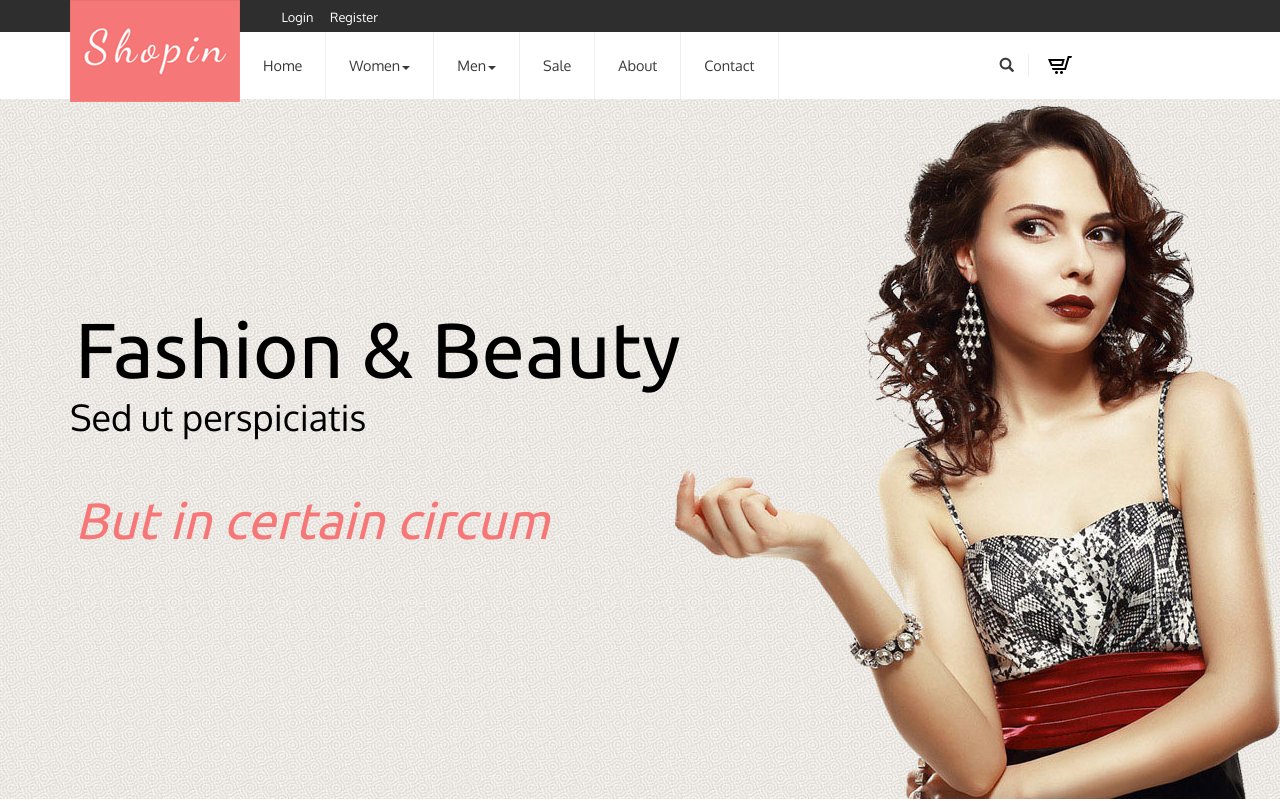
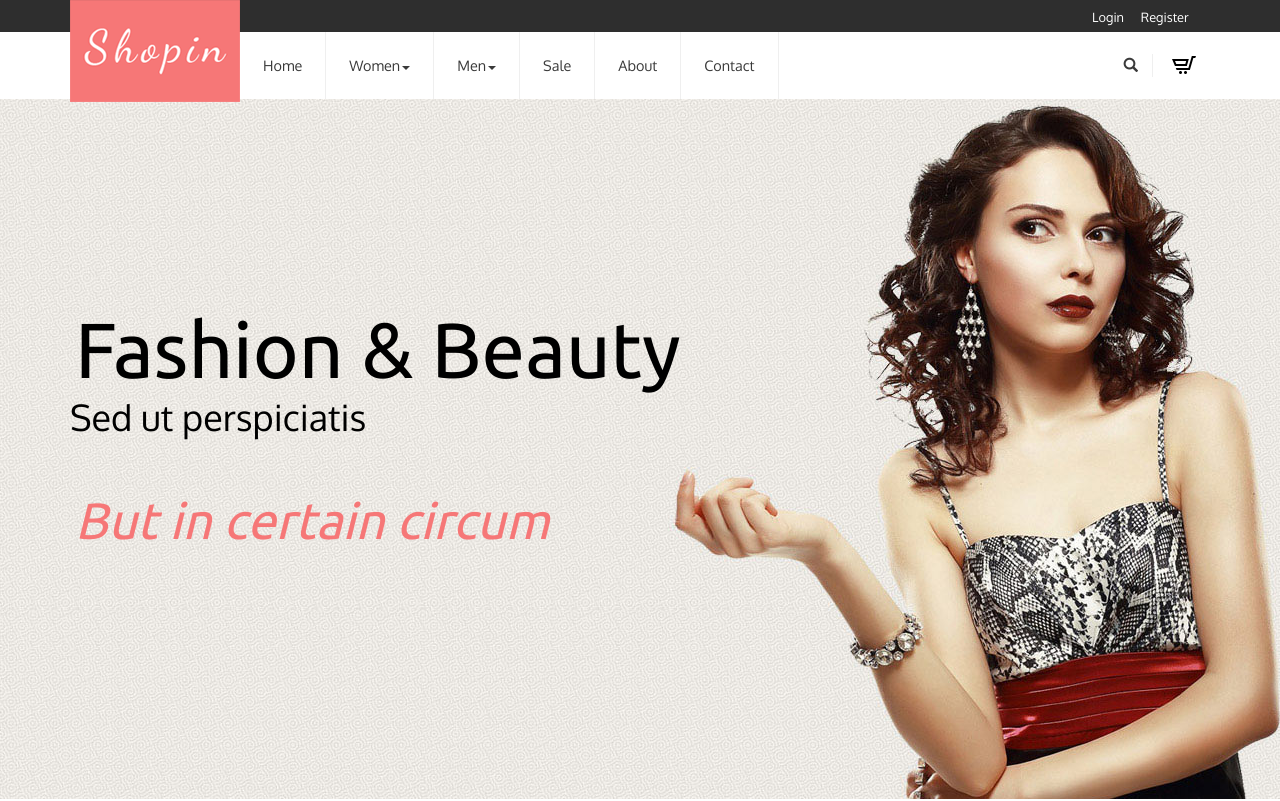
Before and after one commit to ttnhon/PA4-index, a plain HTML site: page index.html in a window 1280 px wide. Shown: the top 801 px of the page. Drawn offline with Linux system fonts and the light colour scheme.

Commit message:
update css

```diff
--- a/css/style.css
+++ b/css/style.css
@@ -64,10 +64,20 @@ h1,h2,h3,h4,h5,h6,label,p{
 .header-login ul li a:hover {
     color: #F67777;
 }
+
+.header-login {
+	float: right;
+}
+
+.header-login ul {
+	float: right;
+}
+
 .header-top {
     background-color: #2E2E2E;
 	padding: 0.3em 0;
 }
+
 .header-social ul li a i{
 	width: 17px;
     height: 17px;
@@ -204,7 +214,7 @@ a.item_add {
 }
 
 .heart{
-	float:left;
+	float:right;
 	margin-top: 0.7em;
 }
 .heart li{
@@ -227,6 +237,7 @@ a.item_add {
 	float:right;
 }
 .search-right {
+	float: right;
     padding: 0.6em 0 0;
 }
 
@@ -2028,6 +2039,7 @@ h4.grid2 {
 .header-top {
     padding: 0.53em 0;
 }
+
 .header-login ul li a {
     font-size: 0.78em;
     margin: 0 0.1em;
```
